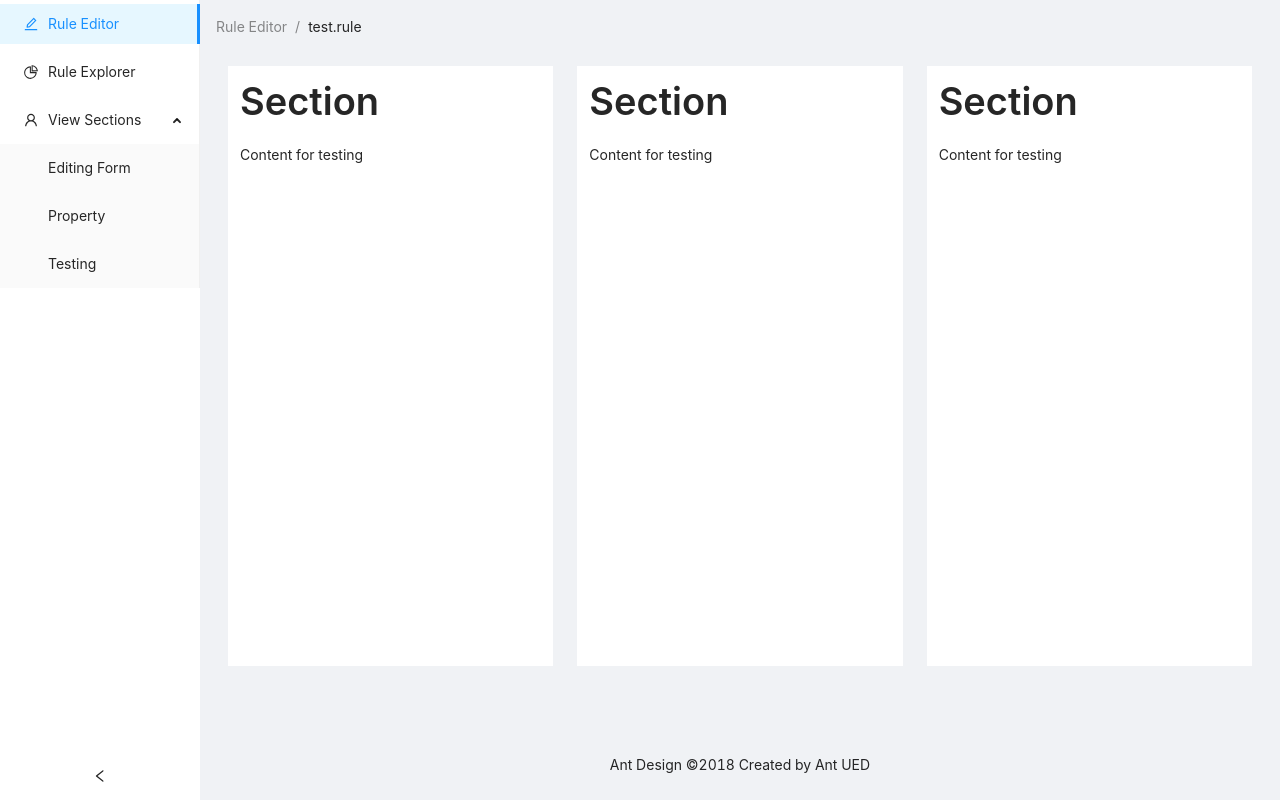
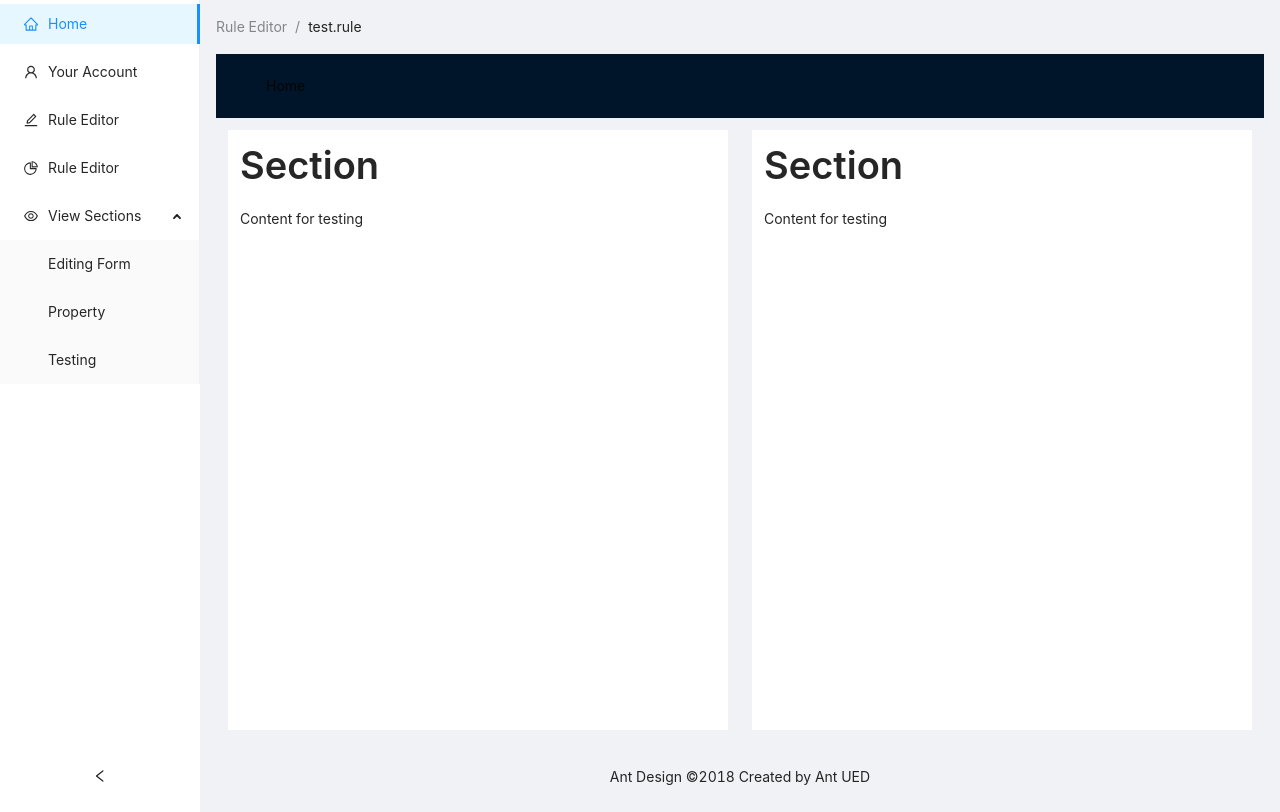
Before and after one commit to RyanFleck/xalgo-tabular-editor-v3, a React (Create React App) app in the folder frontend/: page / in a window 1280 px wide. Built offline with nearby package versions, Linux system fonts and the light colour scheme; no server answers; what axios-retry would draw is missing.

Commit message:
Tinker with react-router.

```diff
--- a/frontend/package.json
+++ b/frontend/package.json
@@ -13,6 +13,7 @@
     "axios-retry": "^3.1.8",
     "react": "^16.13.1",
     "react-dom": "^16.13.1",
+    "react-router-dom": "^5.2.0",
     "react-scripts": "3.4.1"
   },
   "scripts": {
--- a/frontend/src/pages/Home.jsx
+++ b/frontend/src/pages/Home.jsx
@@ -1,18 +1,28 @@
 import React from "react";
 import { Layout, Menu, Breadcrumb, Typography, Row, Col } from "antd";
 import {
-  DesktopOutlined,
   PieChartOutlined,
-  GlobalOutlined,
   EditOutlined,
+  UserOutlined,
   FileOutlined,
-  TeamOutlined,
-  UserOutlined,
+  HomeOutlined,
+  EyeOutlined,
 } from "@ant-design/icons";
+import {
+  BrowserRouter as Router,
+  Switch,
+  Route,
+  Link,
+  useHistory,
+  NavLink,
+} from "react-router-dom";
 import axios from "axios";
 import axiosRetry from "axios-retry";
 
+// Axios Config
 axiosRetry(axios, { retryDelay: axiosRetry.exponentialDelay });
+
+// Component Library Config
 const { Header, Content, Footer, Sider } = Layout;
 const { Title, Paragraph, Text } = Typography;
 const { SubMenu } = Menu;
@@ -22,7 +32,7 @@ export default class Home extends React.Component {
     super(props);
     this.state = {
       sidebarCollapsed: false,
-      columnSpan: 8,
+      columnSpan: 12,
       path: ["Rule Editor", "test.rule"],
     };
 
@@ -43,6 +53,7 @@ export default class Home extends React.Component {
 
   render() {
     return (
+      <div>
         <Layout style={{ minHeight: "100vh" }}>
           <Sider
             collapsible
@@ -56,37 +67,55 @@ export default class Home extends React.Component {
               defaultOpenKeys={["sub1"]}
               mode="inline"
             >
-            <Menu.Item key="1" icon={<EditOutlined />}>
-              Rule Editor
+              <Menu.Item key="1" icon={<HomeOutlined />}>
+                <NavLink to="/">Home</NavLink>
               </Menu.Item>
-            <Menu.Item key="2" icon={<PieChartOutlined />}>
-              Rule Explorer
+              <Menu.Item key="2" icon={<UserOutlined />}>
+                <NavLink to="/account">Your Account</NavLink>
               </Menu.Item>
-            <SubMenu key="sub1" icon={<UserOutlined />} title="View Sections">
-              <Menu.Item key="3">Editing Form</Menu.Item>
-              <Menu.Item key="4">Property</Menu.Item>
-              <Menu.Item key="5">Testing</Menu.Item>
+              <Menu.Item key="3" icon={<EditOutlined />}>
+                <NavLink to="/editor">Rule Editor</NavLink>
+              </Menu.Item>
+              <Menu.Item key="4" icon={<PieChartOutlined />}>
+                <NavLink to="/explorer">Rule Editor</NavLink>
+              </Menu.Item>
+              <SubMenu key="sub1" icon={<EyeOutlined />} title="View Sections">
+                <Menu.Item key="5">Editing Form</Menu.Item>
+                <Menu.Item key="6">Property</Menu.Item>
+                <Menu.Item key="7">Testing</Menu.Item>
               </SubMenu>
             </Menu>
           </Sider>
           <Layout className="site-layout">
             <Content style={{ margin: "0 16px" }}>
               <Breadcrumb style={{ margin: "16px 0" }}>
-              {this.state.path.map((x) => (
-                <Breadcrumb.Item>{x}</Breadcrumb.Item>
+                {this.state.path.map((x, key) => (
+                  <Breadcrumb.Item key={key}>{x}</Breadcrumb.Item>
                 ))}
               </Breadcrumb>
+              <Router>
+                <Switch>
+                  <Layout>
+                    <Route path="/">
+                      <Header>Home</Header>
                       <Row>
                         <Col span={this.state.columnSpan}>{infoCard()}</Col>
                         <Col span={this.state.columnSpan}>{infoCard()}</Col>
-              <Col span={this.state.columnSpan}>{infoCard()}</Col>
                       </Row>
+                    </Route>
+                    <Route path="/editor"></Route>
+                    <Route path="/explorer"></Route>
+                    <Route path="/account"></Route>
+                  </Layout>
+                </Switch>
+              </Router>
             </Content>
             <Footer style={{ textAlign: "center" }}>
               Ant Design ©2018 Created by Ant UED
             </Footer>
           </Layout>
         </Layout>
+      </div>
     );
   }
 }
```
Also changed, not shown: frontend/src/index.js (+5 -2 lines), 1 other file (tests, documents, lock files or other folders). Lines whose indentation alone changed are shown as unchanged.
